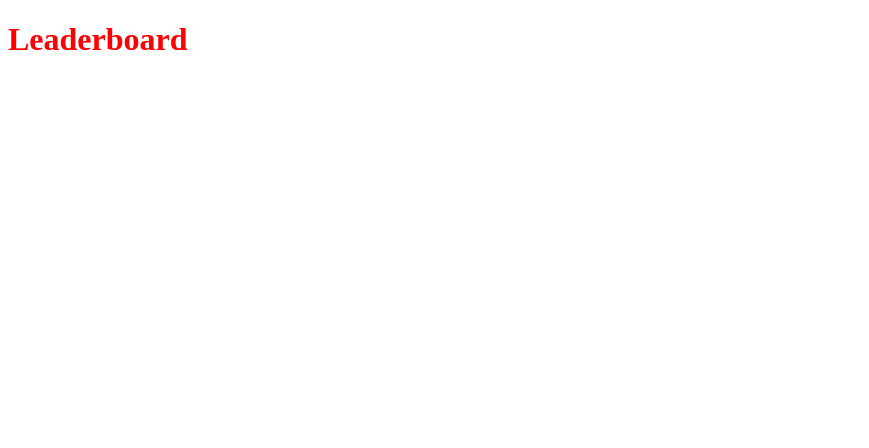
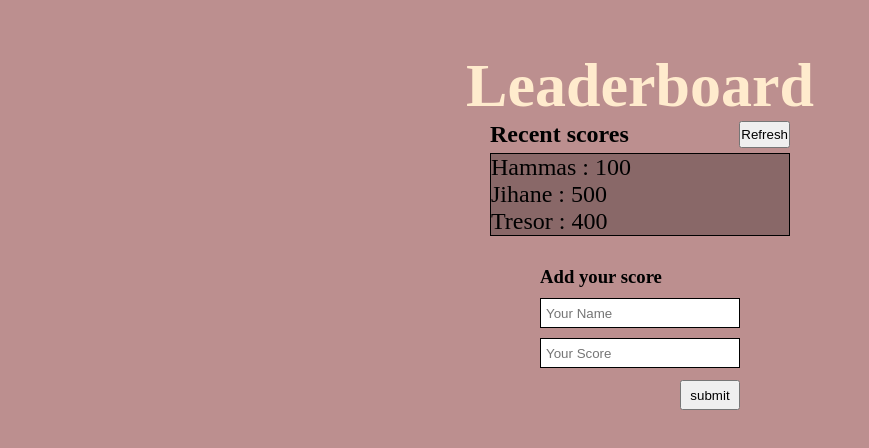
Before and after one commit to HAMMAS-SALEEM/Leaderboard, a website built with webpack: page src/index.html in a window 1280 px wide. Shown: the whole page, without its empty margins (0-869 px from the left). Built offline with nearby package versions, Linux system fonts and the light colour scheme.

Commit message:
Update markup and style

```diff
--- a/src/index.css
+++ b/src/index.css
@@ -1,3 +1,61 @@
-h1 {
-  color: red;
+* {
+  padding: 0;
+  margin: 0;
+  box-sizing: border-box;
 }
+
+body {
+  background-color: rosybrown;
+}
+
+#page-title {
+  color: blanchedalmond;
+  font-size: 62px;
+  text-align: center;
+  margin-top: 50px;
+}
+
+.score-section {
+    width: 300px;
+    margin: 0 auto;
+}
+
+.score-section-header {
+    display: flex;
+    justify-content: space-between;
+}
+
+.ranks {
+  border: black 1px solid;
+  margin-top: 5px;
+}
+
+.player {
+  background-color: rgba(0, 0, 0, 0.274);
+  font-size: 24px;
+
+}
+
+#form {
+  width: 200px;
+  display: flex;
+  flex-direction: column;
+  margin: 0 auto;
+  margin-top: 30px;
+}
+
+.name-score {
+    width: 200px;
+    height: 30px;
+    margin-top: 10px;
+    border: 1px solid black;
+    text-indent: 5px;
+}
+
+#submit {
+    width: 60px;
+    height: 30px;
+    align-self: flex-end;
+    margin-top: 12px;
+
+}
--- a/src/index.html
+++ b/src/index.html
@@ -1,12 +1,34 @@
 <!DOCTYPE html>
 <html lang="en">
+
 <head>
     <meta charset="UTF-8">
     <meta http-equiv="X-UA-Compatible" content="IE=edge">
     <meta name="viewport" content="width=device-width, initial-scale=1.0">
     <title>LeaderBoard</title>
 </head>
+
 <body>
-    <h1>Leaderboard</h1>
+    <h1 id="page-title">Leaderboard</h1>
+    <section>
+        <div class="score-section">
+            <div class="score-section-header">
+                <h2 id="score-title">Recent scores</h2>
+                <button type="button">Refresh</button>
+            </div>
+            <div class="ranks">
+                <p class="player">Hammas : 100</p>
+                <p class="player">Jihane : 500</p>
+                <p class="player">Tresor : 400</p>
+            </div>
+        </div>
+        <form id="form">
+            <h3>Add your score</h3>
+            <input type="text" placeholder="Your Name" id="name" class="name-score">
+            <input type="text" placeholder="Your Score" id="score" class="name-score">
+            <button type="submit" id="submit">submit</button>
+        </form>
+    </section>
 </body>
+
 </html>
```
Also changed, not shown: dist/bundle.js, dist/index.html.
